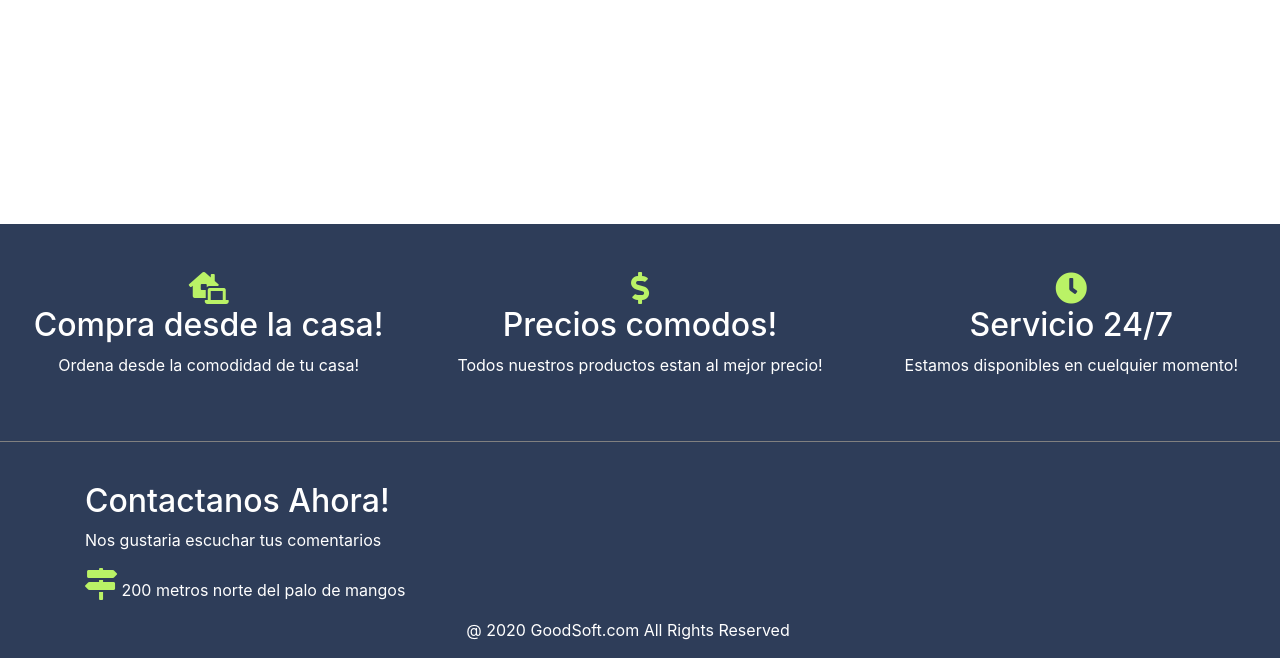
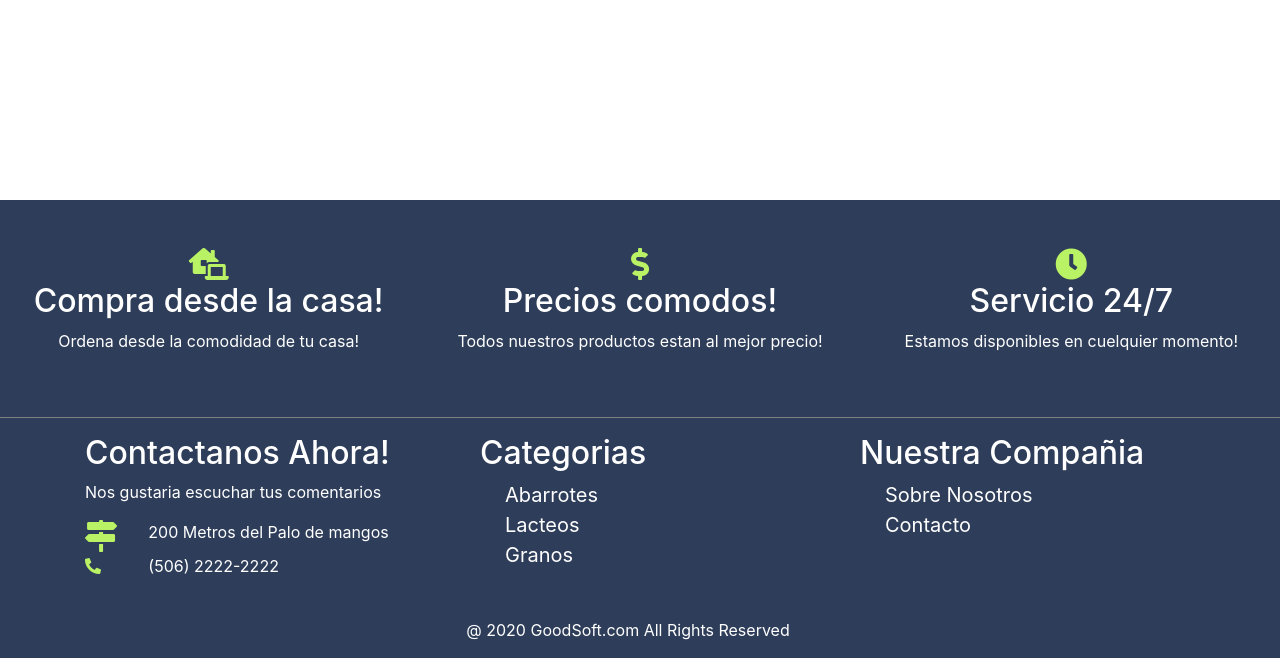
Before and after one commit to josgabfer/Alfagada, a PHP site: page / in a window 1280 px wide. Shown: the part 142-800 px from the top of the page. Run offline with PHP 8.4, Linux system fonts and the light colour scheme.

Commit message:
Added Categories, and more to footer

```diff
--- a/Resources/Pages/footer.php
+++ b/Resources/Pages/footer.php
@@ -28,14 +28,42 @@
     </div>
         <div class="container my-3">
             <div class="row">
-                <div class="col-lg-4 cold-md-4">
-                    <div class="footer-info" id="div-list">
-                            <ul id="ul-list">
-                                <li><h2 class="bottom-font">Contactanos Ahora!</h2>
-                                <p>Nos gustaria escuchar tus comentarios</p></li>
-                                <li class="bottom-font"><i class="fas fa-map-signs fa-2x bottom-icons"></i> 200 metros norte del palo de mangos</li>
-                            </ul>
+                <div class="col">
+                    <div class="footer-info">
+                        <h2 class="bottom-font">Contactanos Ahora!</h2>
+                        <p>Nos gustaria escuchar tus comentarios</p>
                     </div>
+                    <dl class="row">
+                            <dt class="col-md-2">
+                                <i class="fas fa-map-signs fa-2x bottom-icons"></i>
+                            </dt>
+                            <dd class="col-md-10 bottom-font">
+                             200 Metros del Palo de mangos
+                            </dd>
+                            <dt class="col-md-2">
+                                <i class="fas fa-phone-alt bottom-icons"></i>
+                            </dt>
+                            <dd class="col-md-10 bottom-font">(506) 2222-2222</dd>
+                        </dl>
+                </div>
+                <div class="col">
+                    <div class="footer-info col-md-4">
+                        <h2 class="bottom-font">Categorias</h2>
+                    </div>
+                    <ul class="ul-list">
+                        <li><a class="footer-links" href="#">Abarrotes</a></li>
+                        <li><a class="footer-links" href="#">Lacteos</a></li>
+                        <li><a class="footer-links" href="#">Granos</a></li>
+                    </ul>
+                </div>
+                <div class="col">
+                    <div class="footer-info col-md-11">
+                        <h2 class="bottom-font">Nuestra Compañia</h2>
+                    </div>
+                    <ul class="ul-list">
+                        <li><a class="footer-links" href="#">Sobre Nosotros</a></li>
+                        <li><a class="footer-links" href="#">Contacto</a></li>
+                    </ul>
                 </div>
             </div>
         </div>
--- a/Resources/Styles/styles.css
+++ b/Resources/Styles/styles.css
@@ -39,15 +39,10 @@ p{
 .bottom-icons{
     color: #BAF266;
 }
-#div-list{
-    display: inline;
-    list-style: none;
+.ul-list li{
+    list-style-type: none;
+    font-size: 20px;
 }
-#ul-list{
-    display: inline;
-    list-style: none;
-    list-style-type: none;
+.footer-links{
+    color: white;
 }
-ul li::before{
-    list-style-type: none;
-}
```
